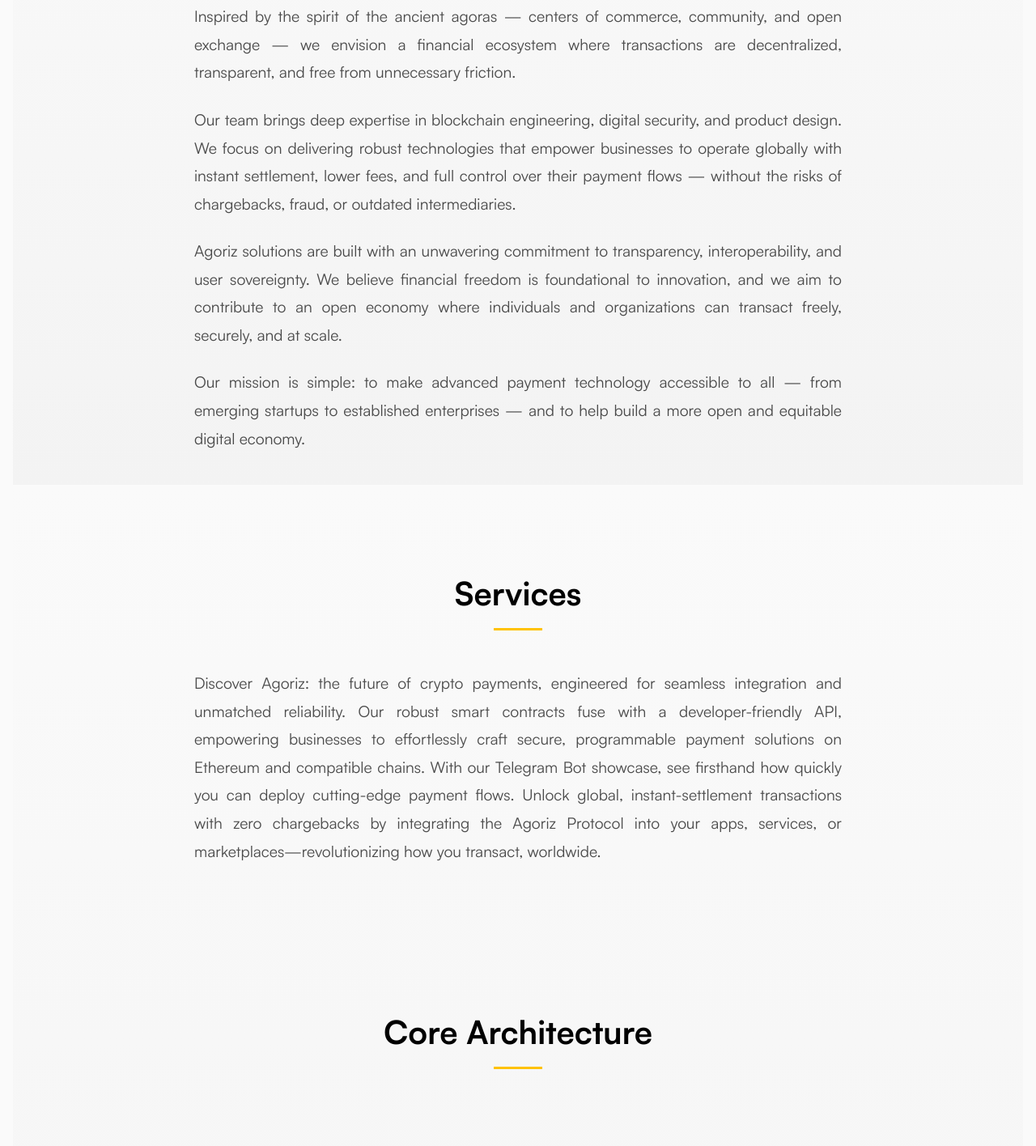
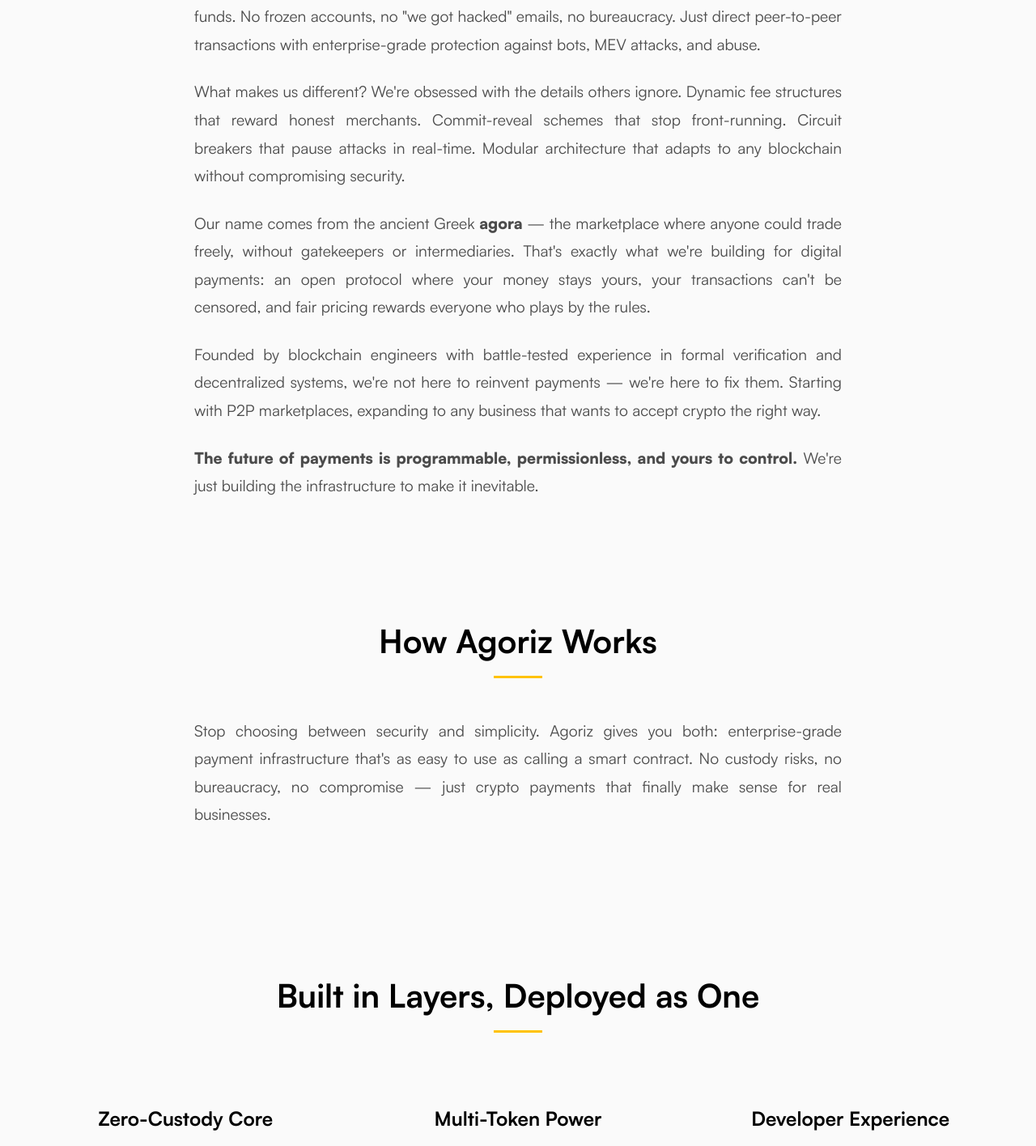
Before and after one commit to SergioBonatto/agoriz-site, a React (Vite) app: page / in a window 1280 px wide. Shown: the part 1187-2603 px from the top of the page at 81% size. Built offline with nearby package versions, Linux system fonts and the light colour scheme.

Commit message:
update: about and services

```diff
--- a/src/components/sections/About.tsx
+++ b/src/components/sections/About.tsx
@@ -7,22 +7,22 @@ export const About: FC = () => {
     <Section id="about" title="About" className="about">
       <div className="about__container">
         <p>
-          Agoriz builds enterprise-grade infrastructure for the next generation of payments — secure, programmable, and borderless.
-          We are redefining how value moves across the internet by enabling businesses and developers to easily integrate crypto payments into any product or platform.
+          <strong className="note--black">Crypto payments are broken.</strong> Most solutions force an impossible choice: trust someone else with your money, or build everything from scratch. We built Agoriz because there had to be a better way.
         </p>
         <p>
-          Inspired by the spirit of the ancient agoras — centers of commerce, community, and open exchange — we envision a financial ecosystem where transactions are decentralized, transparent, and free from unnecessary friction.
+          Agoriz is a zero-custody DeFi protocol that processes payments without ever touching your funds. No frozen accounts, no "we got hacked" emails, no bureaucracy. Just direct peer-to-peer transactions with enterprise-grade protection against bots, MEV attacks, and abuse.
         </p>
         <p>
-          Our team brings deep expertise in blockchain engineering, digital security, and product design.
-          We focus on delivering robust technologies that empower businesses to operate globally with instant settlement, lower fees, and full control over their payment flows — without the risks of chargebacks, fraud, or outdated intermediaries.
+          What makes us different? We're obsessed with the details others ignore. Dynamic fee structures that reward honest merchants. Commit-reveal schemes that stop front-running. Circuit breakers that pause attacks in real-time. Modular architecture that adapts to any blockchain without compromising security.
         </p>
         <p>
-          Agoriz solutions are built with an unwavering commitment to transparency, interoperability, and user sovereignty.
-          We believe financial freedom is foundational to innovation, and we aim to contribute to an open economy where individuals and organizations can transact freely, securely, and at scale.
+          Our name comes from the ancient Greek <em className='note--black'>agora</em> — the marketplace where anyone could trade freely, without gatekeepers or intermediaries. That's exactly what we're building for digital payments: an open protocol where your money stays yours, your transactions can't be censored, and fair pricing rewards everyone who plays by the rules.
         </p>
         <p>
-          Our mission is simple: to make advanced payment technology accessible to all — from emerging startups to established enterprises — and to help build a more open and equitable digital economy.
+          Founded by blockchain engineers with battle-tested experience in formal verification and decentralized systems, we're not here to reinvent payments — we're here to fix them. Starting with P2P marketplaces, expanding to any business that wants to accept crypto the right way.
+        </p>
+        <p>
+          <strong className="note--black">The future of payments is programmable, permissionless, and yours to control.</strong> We're just building the infrastructure to make it inevitable.
         </p>
       </div>
     </Section>
--- a/src/components/sections/Services.tsx
+++ b/src/components/sections/Services.tsx
@@ -13,31 +13,31 @@ interface CoreComponent {
 
 const coreComponents: CoreComponent[] = [
   {
-    title: 'Core Payment Layer',
-    subtitle: 'ETH-Optimized Payment Gateway',
+    title: 'Zero-Custody Core',
+    subtitle: 'Your Money Never Leaves Your Control',
     description:
-      'Process ETH payments with maximal efficiency and robust security. Our core layer offers smart progressive fees that adjust to a user’s daily volume, built-in anti-MEV protection, and advanced security controls. Designed with a modular architecture for low gas costs and maximum reliability.',
-    noteSubtitle: 'Key features',
+      'Process ETH payments without ever giving up custody. Our core protocol includes dynamic fees that reward honest merchants (3-7%), real-time bot protection, and circuit breakers that pause attacks automatically. Built lean and auditable — because your security can\'t depend on complexity.',
+    noteSubtitle: 'What you get',
     note:
-      'Progressive volume-based fees, MEV protection, configurable daily limits, emergency pause capability, timelock for critical functions.'
+      'True zero-custody, anti-MEV protection, fair dynamic pricing, emergency controls, battle-tested security.'
   },
   {
-    title: 'Advanced Extensions Suite',
-    subtitle: 'Multi‑token Expansion & Advanced Functionality',
+    title: 'Multi-Token Power',
+    subtitle: 'ETH, USDT, and Beyond',
     description:
-      'Unlock the protocol’s full potential with native USDT support, batch processing, and EIP‑712 signatures. This extensible suite enables multi-asset payments with the same efficiency and security as the core—while maintaining flexibility for future integrations.',
-    noteSubtitle: 'Key features',
+      'Accept digital dollars (USDT) and ETH with the same security guarantees. Batch multiple payments to save gas, use gasless signatures for better UX, and scale across any EVM chain. One protocol, unlimited possibilities.',
+    noteSubtitle: 'What you get',
     note:
-      'USDT support, batch payments, EIP‑712, extensible architecture, progressive multi‑token fees.'
+      'USDT support, gas-efficient batching, EIP-712 signatures, multi-chain ready, extensible architecture.'
   },
   {
-    title: 'API & SDK Layer',
-    subtitle: 'Simplified Integration & Accelerated Development',
+    title: 'Developer Experience',
+    subtitle: 'From Concept to Live in Minutes',
     description:
-      'Full-featured TypeScript SDK with auto-generated typings via TypeChain for seamless contract integration. Monitor real-time events, calculate fees dynamically, and integrate decentralized payments into your app with just a few lines of code.',
+      'TypeScript SDK with full type safety, real-time event monitoring, and automatic fee calculations. Whether you\'re building a marketplace, service platform, or DeFi protocol — integrate Agoriz payments with just a few function calls.',
     noteSubtitle: 'Coming soon',
     note:
-      'Robust REST API and automated onboarding system for an even smoother developer experience.'
+      'REST APIs, auto-generated documentation, one-click deployment tools, and pre-built UI components.'
   }
 ];
 
@@ -45,13 +45,13 @@ const Services: FC = () => {
   return (
     <article id="services" title="Services" className="services">
       <header className="services__header">
-        <h2>Services</h2>
+        <h2>How Agoriz Works</h2>
         <p>
-        Discover Agoriz: the future of crypto payments, engineered for seamless integration and unmatched reliability. Our robust smart contracts fuse with a developer-friendly API, empowering businesses to effortlessly craft secure, programmable payment solutions on Ethereum and compatible chains. With our Telegram Bot showcase, see firsthand how quickly you can deploy cutting-edge payment flows. Unlock global, instant-settlement transactions with zero chargebacks by integrating the Agoriz Protocol into your apps, services, or marketplaces—revolutionizing how you transact, worldwide.
+          Stop choosing between security and simplicity. Agoriz gives you both: enterprise-grade payment infrastructure that's as easy to use as calling a smart contract. No custody risks, no bureaucracy, no compromise — just crypto payments that finally make sense for real businesses.
         </p>
       </header>
 
-      <Section title="Core Architecture" className="services__infrastructure">
+      <Section title="Built in Layers, Deployed as One" className="services__infrastructure">
         <div className="services__grid">
           {coreComponents.map((component, index) => (
             <ComponentCard
@@ -65,6 +65,15 @@ const Services: FC = () => {
           ))}
         </div>
       </Section>
+
+      <div className="services__cta">
+        <h3>Ready to Build?</h3>
+        <p>
+          The protocol is live on mainnet. Smart contracts are deployed. TypeScript types are ready.
+          <br />
+          <strong>Your next crypto payment integration starts here.</strong>
+        </p>
+      </div>
     </article>
   );
 };
--- a/src/styles/components/sections/About.css
+++ b/src/styles/components/sections/About.css
@@ -4,7 +4,7 @@
   margin: 0 auto;
   padding: 2rem 0 0 0;
   justify-self: center;
-  background: linear-gradient(180deg, var(--background-primary) 0%, var(--background-secondary) 100%);
+  background:var(--background-primary);
   position: relative;
 }
 
@@ -21,6 +21,11 @@
   opacity: 0;
   transform: translateY(40px);
   animation: about-fade-in 0.8s cubic-bezier(.4,0,.2,1) 0.2s forwards;
+}
+
+.note--black {
+  font-family: 'Satoshi-Black', 'Satoshi', sans-serif;
+  font-weight: 900;
 }
 
 @keyframes about-fade-in {
--- a/src/styles/components/sections/Services.css
+++ b/src/styles/components/sections/Services.css
@@ -9,7 +9,7 @@
   max-width: 1400px;
   margin: 0 auto;
   padding: 4rem 0;
-  background: linear-gradient(180deg, var(--background-primary) 0%, var(--background-secondary) 100%);
+  background:var(--background-primary);
 }
 
 .services__header {
```
